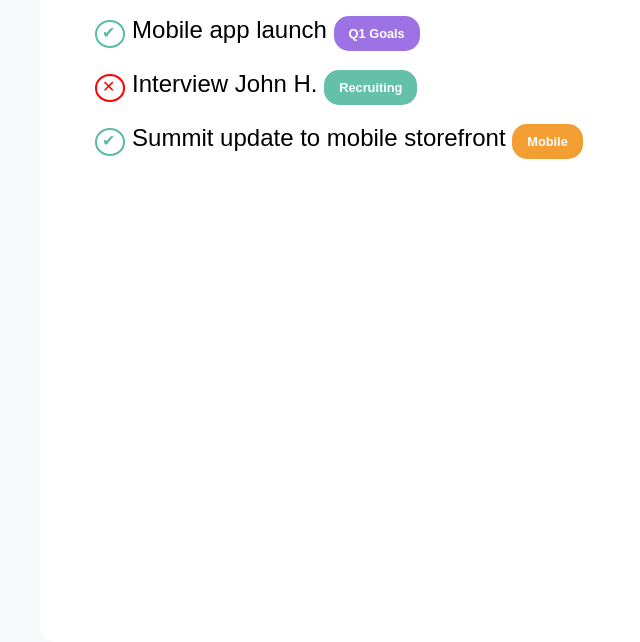
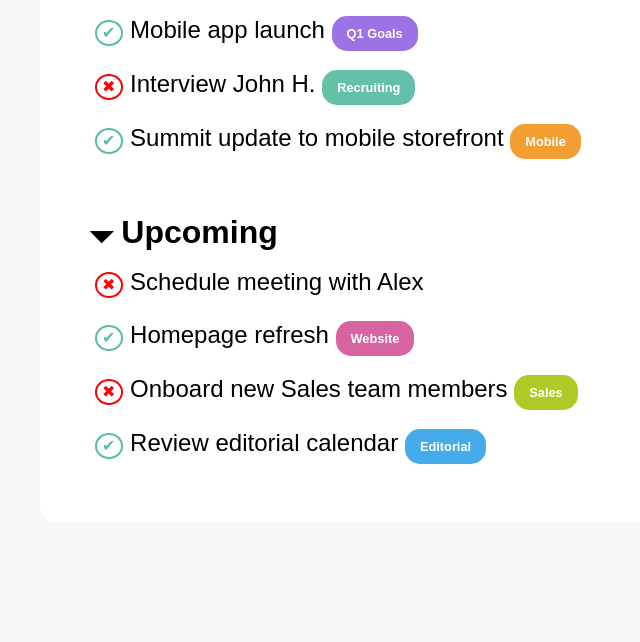
Before and after one commit to Alex-Sibiriu/html-css-toboolist, a plain HTML site: page index.html in a window 1280 px wide. Shown: the part 558-1200 px from the top of the page, without its empty margins (0-640 px from the left). After the commit the page ends 1080 px from the top, so only its background shows below. Drawn offline with Linux system fonts and the light colour scheme.

Commit message:
[add] Second Part Main and Comments

```diff
--- a/assets/css/style.css
+++ b/assets/css/style.css
@@ -32,11 +32,10 @@ body {
 /* MAIN  */
 .main-container {
   max-width: 1200px;
-    height: 1000px;
   background-color: #FFFFFF;
   border-radius: 15px;
   margin: 0 auto;
-    padding: 20px 50px;
+  padding: 20px 50px 50px;
 }
 
  /* NAV */
@@ -86,7 +85,7 @@ body {
 
 .task-lists .mark {
   border-radius: 50%;
-      padding: 2px 8px 5px 5px;
+  padding: 2px 6px 3px 5px;
   font-size: 1rem ;
 }
 
@@ -100,6 +99,7 @@ body {
   border: 2px solid red;
 }
 
+ /* TASK LABEL  */
  .task-lists .task-label {
   font-size: .8rem;
   font-weight: bold;
@@ -123,3 +123,11 @@ body {
 .task-lists .mobile.task-label {
   background-color: #F29E33;
 }
+
+.task-lists .website.task-label {
+  background-color: #D863A1;
+}
+
+.task-lists .sales.task-label {
+  background-color: #B0C926;
+}
--- a/index.html
+++ b/index.html
@@ -21,7 +21,10 @@
       <button class="section-btn">Add Section</button>
     </nav>
 
+    <!-- TASK LISTS -->
     <div class="task-lists">
+
+      <!-- NEW TASK -->
       <div class="new-task">
         <h2>&#128899; New Task</h2>
         <ul>
@@ -29,15 +32,30 @@
         </ul>
       </div>
 
+      <!-- TODAY TASK -->
       <div class="today-task">
         <h2>&#128899; Today</h2>
         <ul>
           <li><span class="check mark">&#10004;</span> Recruiting blog post <span class="editorial task-label">Editorial</span></li>
           <li><span class="check mark">&#10004;</span> Mobile app launch <span class="q1-goal task-label">Q1 Goals</span></li>
-          <li><span class="cross mark">&#10005;</span> Interview John H. <span class="recruiting task-label">Recruiting</span></li>
+          <li><span class="cross mark">&#10006;</span> Interview John H. <span class="recruiting task-label">Recruiting</span></li>
           <li><span class="check mark">&#10004;</span> Summit update to mobile storefront <span class="mobile task-label">Mobile</span></li>
         </ul>
       </div>
+      <!-- /TODAY TASK -->
+
+      <!-- UPCOMING TASK -->
+      <div class="upcoming-task">
+        <h2>&#128899; Upcoming</h2>
+        <ul>
+          <li><span class="cross mark">&#10006;</span> Schedule meeting with Alex</li>
+          <li><span class="check mark">&#10004;</span> Homepage refresh <span class="website task-label">Website</span></li>
+          <li><span class="cross mark">&#10006;</span> Onboard new Sales team members <span class="sales task-label">Sales</span></li>
+          <li><span class="check mark">&#10004;</span> Review editorial calendar <span class="editorial task-label">Editorial</span></li>
+        </ul>
+      </div>
+      <!-- /UPCOMING TASK -->
+
     </div>
   </main>
 
```
Lines whose indentation alone changed are shown as unchanged.
